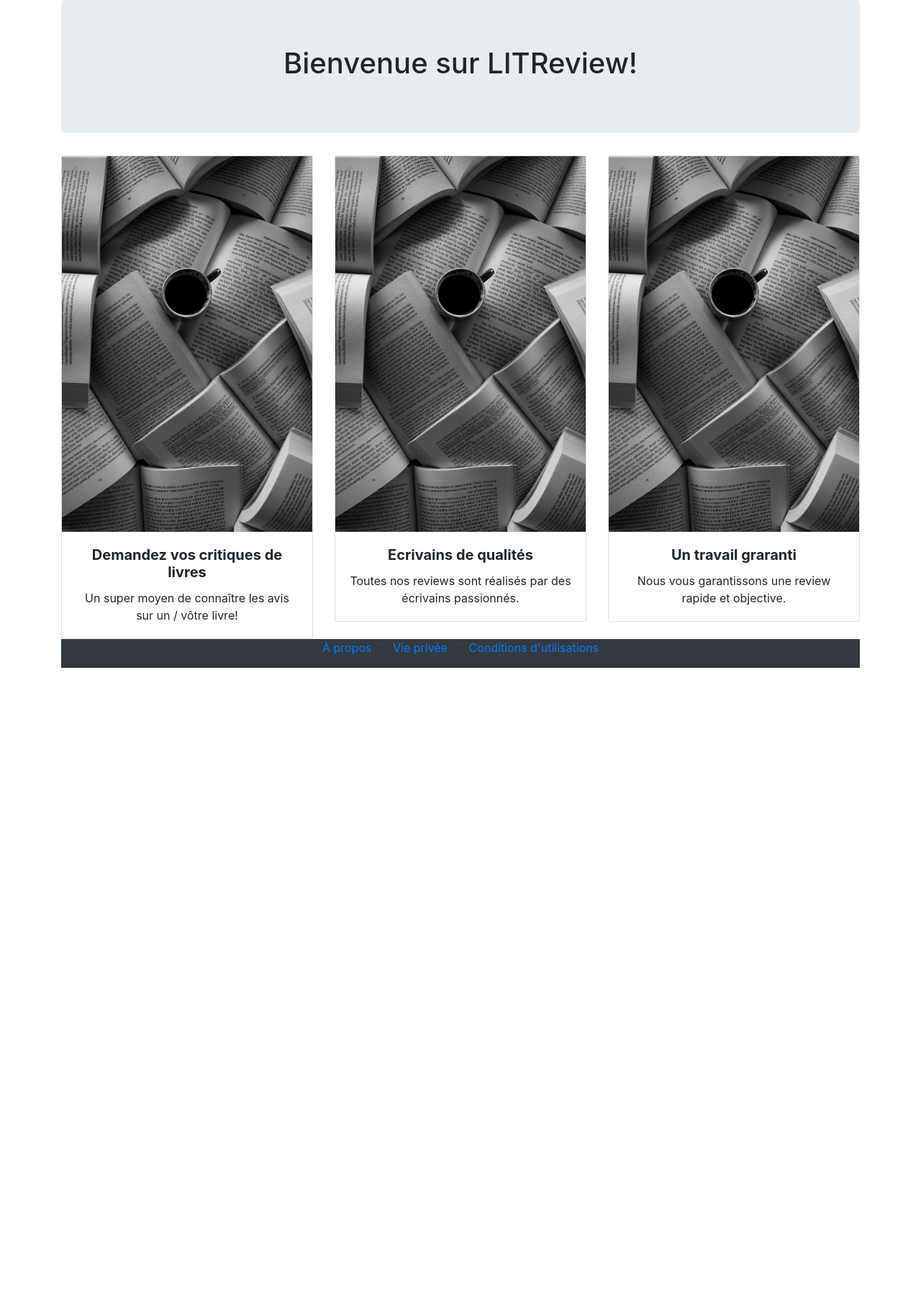
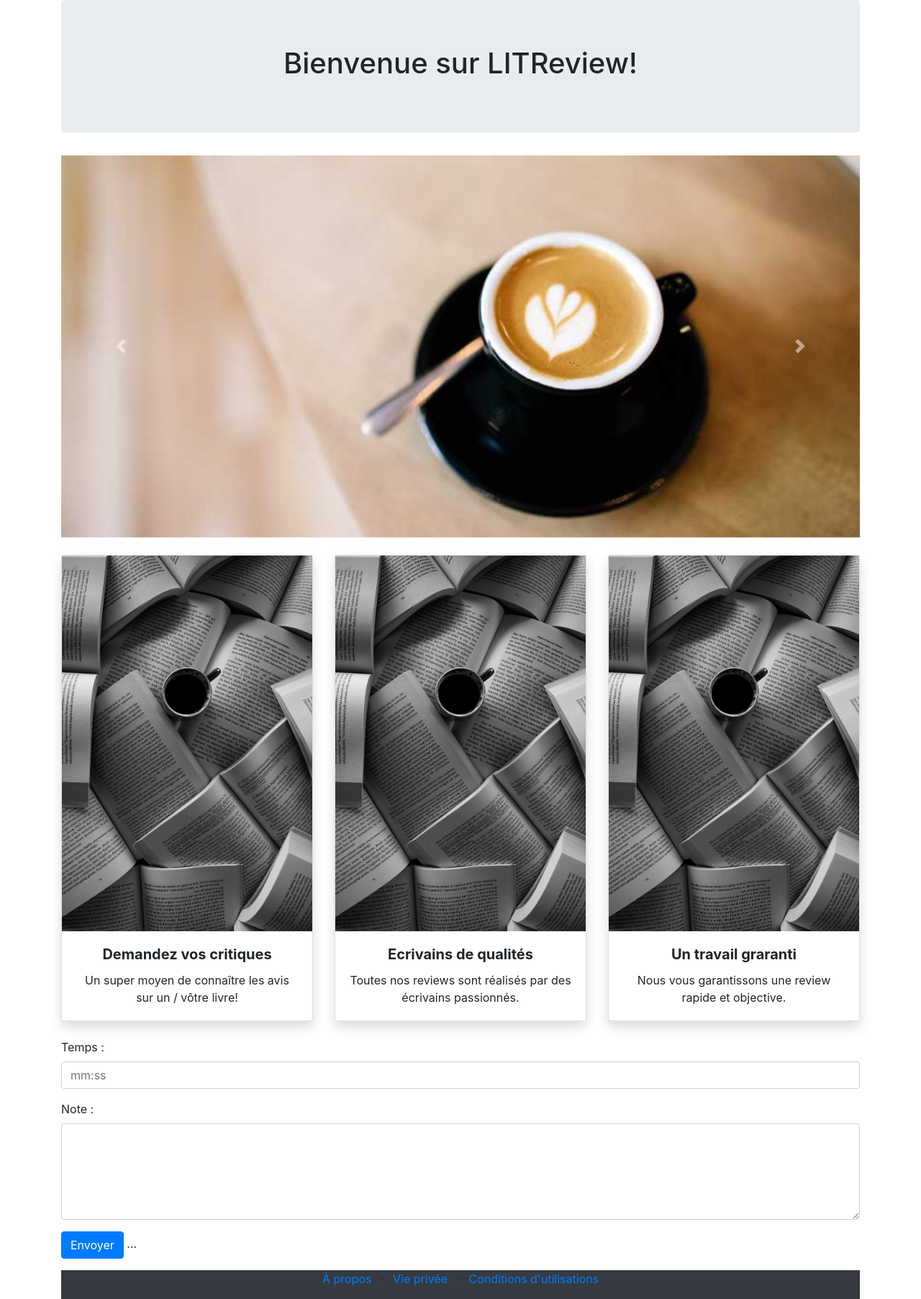
Before and after one commit to FraPar/P9_reviews, a Django app: page / in a window 1280 px wide. Shown: the part 76-1881 px from the top of the page at 72% size. Before the commit the page ends 1004 px from the top, so only its background shows below. Run offline with Django 3.2, Linux system fonts and the light colour scheme; some libraries are stand-ins or nearby versions.

Commit message:
added some

```diff
--- /dev/null
+++ b/package.json
@@ -0,0 +1,6 @@
+{
+  "dependencies": {
+    "bootstrap-icons": "^1.5.0",
+    "sass": "^1.42.1"
+  }
+}
--- a/reviews/templates/reviews/base.html
+++ b/reviews/templates/reviews/base.html
@@ -55,18 +55,43 @@
           </div>
         </div>
       </div>
+
       <div class="row">
+        <div class="col">
+          <div id="carouselControls" class="carousel slide mb-4" data-ride="carousel">
+            <div class="carousel-inner">
+              <div class="carousel-item active">
+                <img src="{% static 'reviews/images/slide-1.jpg' %}" class="d-block w-100" alt="Satellite">
+              </div>
+              <div class="carousel-item">
+                <img src="{% static 'reviews/images/slide-2.jpg' %}" class="d-block w-100" alt="Spacewalking astronaut">
+              </div>
+            </div>
+            <a class="carousel-control-prev" href="#carouselControls" role="button" data-slide="prev">
+              <span class="carousel-control-prev-icon" aria-hidden="true"></span>
+              <span class="sr-only">Previous</span>
+            </a>
+            <a class="carousel-control-next" href="#carouselControls" role="button" data-slide="next">
+              <span class="carousel-control-next-icon" aria-hidden="true"></span>
+              <span class="sr-only">Next</span>
+            </a>
+          </div>
+        </div>
+      </div>
+
+      <div class="row pb-4">
         <div class="col-12 col-lg-4 text-center">
-          <div class="card">
+          <div class="card shadow">
             <img class=”card-img-top” src="{% static 'reviews/images/livres_review.jpg' %}" alt="Des livres avec un café au milieu">
             <div class="card-body">
-              <h5 class="card-title font-weight-bold">Demandez vos critiques de livres</h5>
+              <h5 class="card-title font-weight-bold">Demandez vos critiques</h5>
               <p class="card-text">Un super moyen de connaître les avis sur un / vôtre livre!</p>
             </div>
           </div>
         </div>
+
         <div class="col-12 col-lg-4 text-center">
-          <div class="card">
+          <div class="card shadow">
             <img class=”card-img-top” src="{% static 'reviews/images/livres_review.jpg' %}" alt="Des livres avec un café au milieu">
             <div class="card-body">
               <h5 class="card-title font-weight-bold">Ecrivains de qualités</h5>
@@ -76,7 +101,7 @@
         </div>
 
         <div class="col-12 col-lg-4 text-center">
-          <div class="card">
+          <div class="card shadow">
             <img class=”card-img-top” src="{% static 'reviews/images/livres_review.jpg' %}" alt="Des livres avec un café au milieu">
             <div class="card-body">
               <h5 class="card-title font-weight-bold">Un travail graranti</h5>
@@ -85,6 +110,28 @@
           </div>
         </div>
       </div>
+
+<!--       <div class="alert alert-success alert-dismissible fade show" role="alert">
+        <h5 class="alert-heading">Prérequis</h5>
+        <button type="button" class="close" data-dismiss="alert" aria-label="Close">
+           <span aria-hidden="true">×</span>
+        </button>
+-->
+
+      <div class="form-group">
+          <label for="timeInput">Temps :</label>
+          <input type="text" class="form-control" placeholder="mm:ss" id="Heure">
+      </div>
+      <div class="form-group">
+        <label for="note">Note :</label>
+        <textarea class="form-control" id="note" rows="5" required></textarea>
+      </div>
+      <div class="form-group">
+        <button type="submit" class="btn btn-primary">Envoyer</button>
+        ...
+      </div>
+
+
       <div class="bg-dark">
         <div class="container">
           <div class="row">
```
Also changed, not shown: package-lock.json (added), 1 other file.
